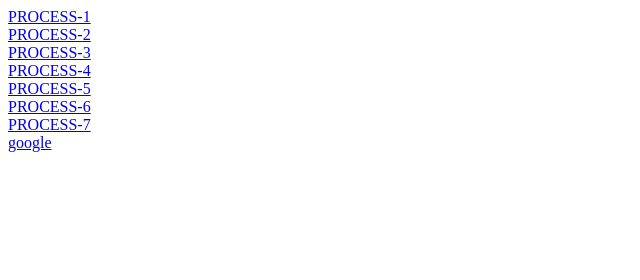
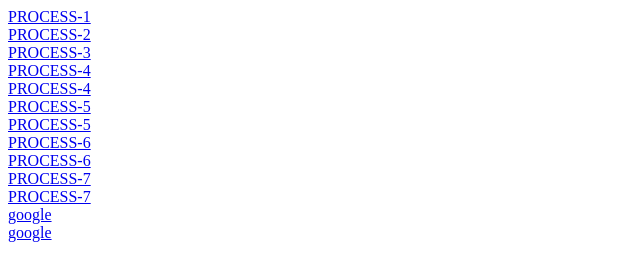
Before and after one commit to seoly0/tdct-web-study, a plain HTML site: page practice/index.html in a window 1280 px wide. Shown: the whole page, without its empty margins (0-640 px from the left). Drawn offline with Linux system fonts and the light colour scheme.

Commit message:
Update index.html

```diff
--- a/practice/index.html
+++ b/practice/index.html
@@ -18,16 +18,32 @@
             <a href="process4.html">PROCESS-4</a>
         </div>
         <div>
+            <a href="process4-1.html">PROCESS-4</a>
+        </div>
+        <div>
             <a href="process5.html">PROCESS-5</a>
+        </div>
+        <div>
+            <a href="process5-1.html">PROCESS-5</a>
         </div>
         <div>
             <a href="process6.html">PROCESS-6</a>
         </div>
         <div>
+            <a href="process6-1.html">PROCESS-6</a>
+        </div>
+        <div>
             <a href="process7.html">PROCESS-7</a>
+        </div>
+        <div>
+            <a href="process7-1.html">PROCESS-7</a>
         </div>
         <div>
             <a href="google.html">google</a>
         </div>
+        <div>
+            <a href="googletest.html">google</a>
+        </div>
+
     </body>
 </html>
```
